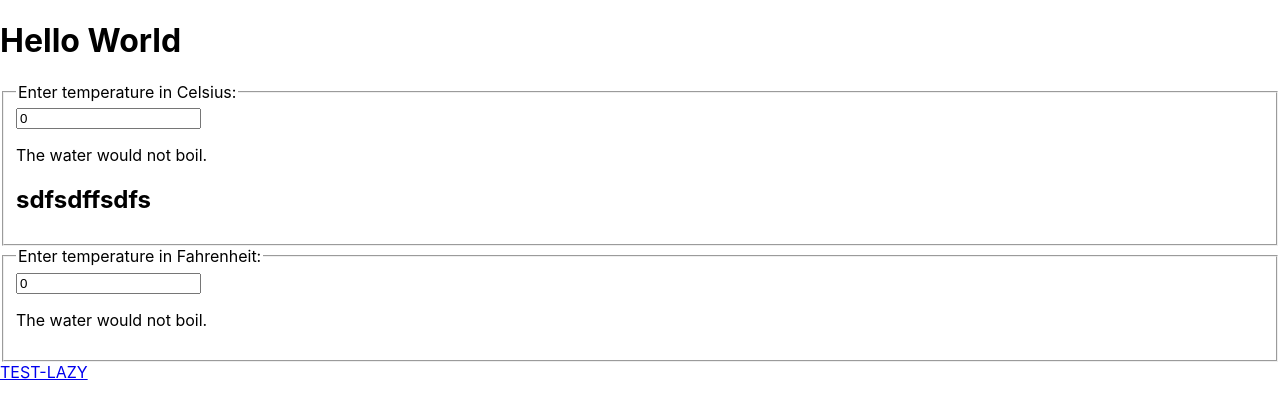
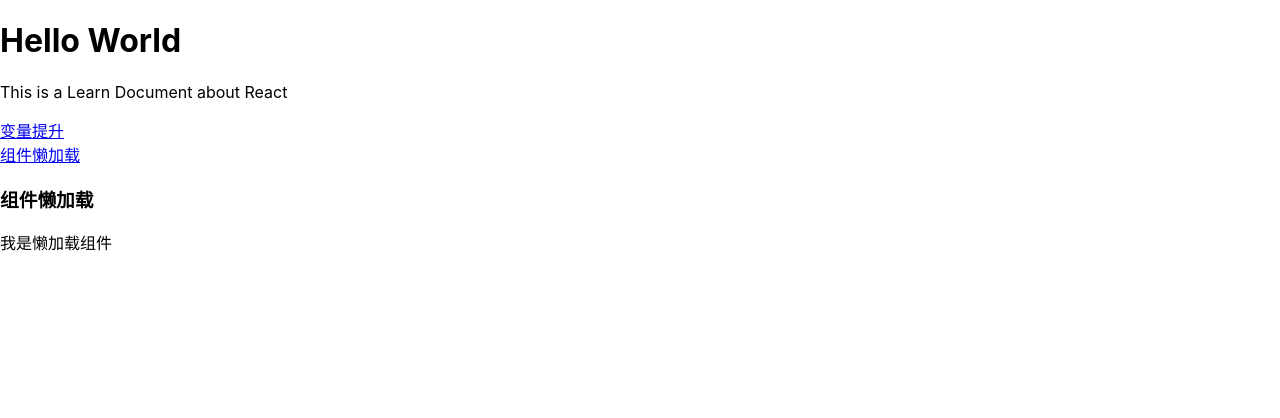
Before and after one commit to MontyMa/framework-react, a React (Create React App) app: page /en-us/component-lazy in a window 1280 px wide. Shown: the top 418 px of the page. Built offline with nearby package versions, Linux system fonts and the light colour scheme.

Commit message:
更改项目目录

```diff
--- a/src/App.tsx
+++ b/src/App.tsx
@@ -1,19 +1,11 @@
 import React, {Component} from 'react';
 import './App.scss';
-import {Calculator} from './components/Calculator';
-import {Link} from 'react-router-dom';
 
 export class App extends Component<any, any> {
     state = {};
 
     render() {
-        return (
-            <div className="App">
-                <h1>Hello World</h1>
-                <Calculator />
-                <Link to="/test-lazy">TEST-LAZY</Link>
-            </div>
-        );
+        return <div className="App">App</div>;
     }
 }
 
--- /dev/null
+++ b/src/components/HaaderNav.tsx
@@ -0,0 +1,12 @@
+import React from 'react';
+
+export class HaaderNav extends React.Component {
+    render() {
+        return (
+            <div>
+                <h1>Hello World</h1>
+                <p>This is a Learn Document about React</p>
+            </div>
+        );
+    }
+}
--- a/src/components/LazyComponentsss.tsx
+++ /dev/null
@@ -1,9 +0,0 @@
-import React, {Component} from 'react';
-
-export class CCCC extends Component {
-    render() {
-        return <div>CCCCCCCC</div>;
-    }
-}
-
-export default CCCC;
--- a/src/index.tsx
+++ b/src/index.tsx
@@ -1,17 +1,26 @@
 import React, {Suspense, lazy} from 'react';
 import ReactDOM from 'react-dom';
 import './index.scss';
-import App from './App';
+// import App from './App';
 import * as serviceWorker from './serviceWorker';
-import {BrowserRouter, Route} from 'react-router-dom';
+import {BrowserRouter, Route, Link} from 'react-router-dom';
+import {HaaderNav} from './components/HaaderNav';
 
-const LazyComponent = lazy(() => import('./components/LazyComponentsss'));
+// 页面懒加载
+const Calculator = lazy(() => import('./pages/Calculator'));
+const AboutLazy = lazy(() => import('./pages/AboutLazy/AboutLazy'));
 
 ReactDOM.render(
     <BrowserRouter basename={'/en-us'}>
-        <Route path={'/'} component={App} />
+        <HaaderNav />
+
+        <Link to="/calculator">变量提升</Link>
+        <br />
+        <Link to="/component-lazy">组件懒加载</Link>
+        <br />
         <Suspense fallback={<div>Loading</div>}>
-            <Route path={'/test-lazy'} component={LazyComponent} />
+            <Route path={'/calculator'} component={Calculator} />
+            <Route path={'/component-lazy'} component={AboutLazy} />
         </Suspense>
     </BrowserRouter>,
     document.getElementById('root')
--- /dev/null
+++ b/src/pages/AboutLazy/AboutLazy.tsx
@@ -0,0 +1,16 @@
+import React, {Component, Suspense} from 'react';
+
+const TestLazyComponent = React.lazy(() => import('./TestLazyComponent'));
+
+export default class AboutLazy extends Component {
+    render() {
+        return (
+            <div>
+                <h3>组件懒加载</h3>
+                <Suspense fallback={'loading'}>
+                    <TestLazyComponent />
+                </Suspense>
+            </div>
+        );
+    }
+}
--- /dev/null
+++ b/src/pages/AboutLazy/TestLazyComponent.tsx
@@ -0,0 +1,7 @@
+import React, {Component} from 'react';
+
+export default class TestLazyComponent extends Component {
+    render() {
+        return <div>我是懒加载组件</div>;
+    }
+}
--- a/src/components/Calculator.tsx
+++ b/src/pages/Calculator.tsx
@@ -1,5 +1,5 @@
 import React, {Component} from 'react';
-import {TemperatureInput} from './TemperatureInput';
+import {TemperatureInput} from '../components/TemperatureInput';
 
 interface StateType {
     celsius: string;
@@ -24,7 +24,7 @@ function tryConvert(temperature: string, convert: (params: number) => number) {
     return rounded.toString();
 }
 
-export class Calculator extends Component<any, StateType> {
+export default class CalculatorPage extends Component<any, StateType> {
     state = {
         celsius: '0',
         fahrenheit: '0'
@@ -51,6 +51,7 @@ export class Calculator extends Component<any, StateType> {
     render() {
         return (
             <div>
+                <h3>状态提升</h3>
                 <TemperatureInput
                     scale="celsius"
                     temperature={this.state.celsius}
```
